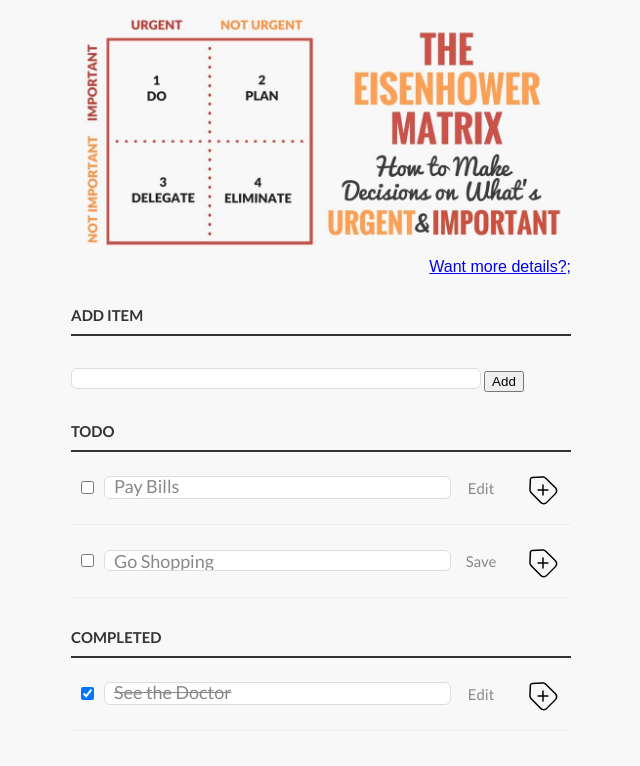
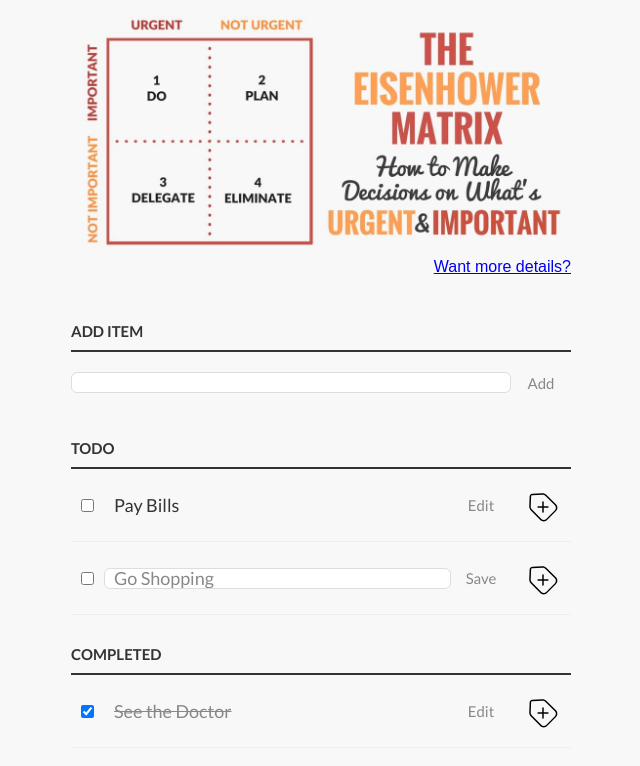
Before and after one commit to Egor-bog/clean-code-s1e1, a website: page index.html in a window 1280 px wide. Shown: the whole page, without its empty margins (319-959 px from the left). Drawn offline with Linux system fonts and the light colour scheme.

Commit message:
add: 1.1 - done

```diff
--- a/app.js
+++ b/app.js
@@ -6,20 +6,17 @@
 //Break things down into smaller steps and take each step at a time.
 
 
-
 // Event handling, user interaction is what starts the code execution.
 
 var taskInput=document.getElementById("new-task");//Add a new task.
 var addButton=document.getElementsByTagName("button")[0];//first button
-var incompleteTaskHolder=document.getElementById("main-conteiner");//ul of #incompleteTasks
+var incompleteTaskHolder=document.getElementById("incompleteTasks");//ul of #incompleteTasks
 var completedTasksHolder=document.getElementById("completed-tasks");//completed-tasks
 
 
 //New task list item
 var createNewTaskElement=function(taskString){
-
   var listItem=document.createElement("li");
-
   //input (checkbox)
   var checkBox=document.createElement("input");//checkbx
   //label
@@ -28,28 +25,21 @@ var createNewTaskElement=function(taskString){
   var editInput=document.createElement("input");//text
   //button.edit
   var editButton=document.createElement("button");//edit button
-
   //button.delete
   var deleteButton=document.createElement("button");//delete button
   var deleteButtonImg=document.createElement("img");//delete button image
 
   label.innerText=taskString;
-    label.className='main__input';
-
+  label.className='task';
   //Each elements, needs appending
   checkBox.type="checkbox";
   editInput.type="text";
-    editInput.className="main__input";
-
+  editInput.className="task";
   editButton.innerText="Edit"; //innerText encodes special characters, HTML does not.
-    editButton.className="main__buttonEdit";
-
-    deleteButton.className="main__buttonDelete";
+  editButton.className="edit";
+  deleteButton.className="delete";
   deleteButtonImg.src='./remove.svg';
-    deleteButtonImg.className="main-imgDelete";
   deleteButton.appendChild(deleteButtonImg);
-
-
   //and appending.
   listItem.appendChild(checkBox);
   listItem.appendChild(label);
@@ -59,20 +49,15 @@ var createNewTaskElement=function(taskString){
   return listItem;
 }
 
-
-
 var addTask=function(){
   console.log("Add Task...");
   //Create a new list item with the text from the #new-task:
   if (!taskInput.value) return;
   var listItem=createNewTaskElement(taskInput.value);
-
   //Append listItem to incompleteTaskHolder
   incompleteTaskHolder.appendChild(listItem);
   bindTaskEvents(listItem, taskCompleted);
-
   taskInput.value="";
-
 }
 
 //Edit an existing task.
@@ -80,17 +65,13 @@ var addTask=function(){
 var editTask=function(){
   console.log("Edit Task...");
   console.log("Change 'edit' to 'save'");
-
-
   var listItem=this.parentNode;
-
   var editInput=listItem.querySelector('input[type=text]');
   var label=listItem.querySelector("label");
-    var editBtn=listItem.querySelector(".main__buttonEdit");
+  var editBtn=listItem.querySelector(".edit");
   var containsClass=listItem.classList.contains("editMode");
   //If class of the parent is .editmode
   if(containsClass){
-
       //switch to .editmode
       //label becomes the inputs value.
       label.innerText=editInput.value;
@@ -99,7 +80,6 @@ var editTask=function(){
       editInput.value=label.innerText;
       editBtn.innerText="Save";
   }
-
   //toggle .editmode on the parent.
   listItem.classList.toggle("editMode");
 };
@@ -108,7 +88,6 @@ var editTask=function(){
 //Delete task.
 var deleteTask=function(){
   console.log("Delete Task...");
-
   var listItem=this.parentNode;
   var ul=listItem.parentNode;
   //Remove the parent list item from the ul.
@@ -158,10 +137,8 @@ var bindTaskEvents=function(taskListItem,checkBoxEventHandler){
   console.log("bind list item events");
   //select ListItems children
   var checkBox=taskListItem.querySelector("input[type=checkbox]");
-    var editButton=taskListItem.querySelector("button.main__buttonEdit");
-    var deleteButton=taskListItem.querySelector("button.main__buttonDelete");
-
-
+  var editButton=taskListItem.querySelector("button.edit");
+  var deleteButton=taskListItem.querySelector("button.delete");
   //Bind editTask to edit button.
   editButton.onclick=editTask;
   //Bind deleteTask to delete button.
--- a/index.html
+++ b/index.html
@@ -1,80 +1,56 @@
-<!DOCTYPE html5>
-
 <html>
   <head>
-      <title>Todo App</title>
-      <link href="https://fonts.googleapis.com/css?family=Lato:300,400,700" rel="stylesheet">
-      <link rel="stylesheet" href="style.css" media="screen" charset="utf-8">
+    <title>Todo App</title>
+    <link href='https://fonts.googleapis.com/css?family=Lato:300,400,700' rel='stylesheet' type='text/css'>
+    <link rel="stylesheet" href="style.css" type="text/css" MEDIA="screen" charset="utf-8">
   </head>
-
-  <body class ="body">
-
-    <div class="header">
-      <img class="header__img" src="./eisenhower-matrix.jpg">
-      <a class="header__link" href="https://goal-life.com/page/method/matrix-eisenhower">Want more details?;
-      </a>
+  <body>
+    <div class="aaa">
+      <img src="./eisenhower-matrix.jpg">
+      <a class='more_inf' href="https://goal-life.com/page/method/matrix-eisenhower">Want more details&quest;</a>
     </div>
-
-    <div class="main">
-      <h3 class="main-title">
-          Add Item
-      </h3>
-      <input id="new-task"class="main__input" type="text">
-      <button>
-        Add
-      </button>
-      <h3 class="main-title">
-        Todo
-      </h3>
-      <ul id="main-conteiner">
+    <div class="centered-main-page-element">
+      <p id='topSectionForAddingElementToList'>
+        <label for="new-task">Add Item</label>
+        <div class="task-row-wrapper">
+          <input id='new-task'class="task" type="text">
+          <button>Add</button>
+        </div>
+      </p>
+      <h3>Todo</h3>
+      <ul id='incompleteTasks'>
         <li>
-          <input type="checkbox">
-          <label class="main__input">
-            Pay Bills
-          </label>
-          <input type="text" class="main__input">
-          <button class="main__buttonEdit">
-            Edit
-          </button>
-          <button class="main__buttonDelete">
-            <img class="main-imgDelete" src="./remove.svg">
+          <input type='checkbox'>
+          <label class="task">Pay Bills</label>
+          <input type="text">
+          <button class="edit">Edit</button>
+          <button class="delete">
+            <img src="./remove.svg">
           </button>
         </li>
         <li class="editMode">
           <input type="checkbox">
-          <label class="main__input">
-            Go Shopping
-          </label>
-          <input type="text" value="Go Shopping" class="main__input">
-          <button class="main__buttonEdit">
-            Save
-          </button>
-          <button class="main__buttonDelete">
-            <img class="main-imgDelete" src="./remove.svg">
+          <label class="task">Go Shopping</label>
+          <input type="text" value="Go Shopping" class="task">
+          <button class='edit'>Save</button>
+          <button class="delete">
+            <img src="./remove.svg">
           </button>
         </li>
       </ul>
-      <h3 class="main-title">
-        Completed
-      </h3>
+      <h3>Completed</h3>
       <ul id="completed-tasks">
         <li>
           <input type="checkbox" checked>
-          <label class="main__input label-finish">
-            See the Doctor
-          </label>
-          <input type="text" class="main__input">
-          <button class="main__buttonEdit">
-            Edit
-          </button>
-          <button class="main__buttonDelete">
-            <img class="main-imgDelete" src="./remove.svg">
+          <label class="task">See the Doctor</label>
+          <input type="text" class="task">
+          <button class="edit">Edit</button>
+          <button class="delete">
+            <img src="./remove.svg">
           </button>
         </li>
       </ul>
     </div>
-
-    <script src="app.js"></script>
-
+    <script type="text/javascript" SRC="app.js"></script>
   </body>
 </html>
--- a/style.css
+++ b/style.css
@@ -1,48 +1,51 @@
 /* Basic Style */
-.body {
+body {
   background-color: #f8f8f8;
   color: #333;
   font-family: Lato, sans-serif;
 }
-
-.header {
+.aaa {
   width: 500px;
   margin: 0 auto;
   display: block;
   text-align: right;
 }
-
-.header__img {
+.aaa img {
   width: 100%;
 }
-
-.header__link {
+.aaa .more_inf {
   font-family: fantasy, cursive;
 }
 
 @media (max-width:768px) {
-  .header {
-    text-align: center;
+  .aaa { text-align: center;
   }
 }
 
-.main {
+.centered-main-page-element {
   display: block;
   width: 500px;
   margin: 0 auto 0;
 }
-
-#new-task {
-  width: 82%;
-  margin-top: 2rem;
+.task {
+  width: 56%;
+  display: inline-block;
+  flex-grow: 1
 }
-
+.task-row-wrapper {
+  display: flex;
+}
 ul {
   margin:0;
   padding: 0px;
 }
-
-.main__buttonEdit, .main__buttonDelete  {
+li, h3 {
+  list-style:none;
+}
+input,button{
+  outline:none;
+}
+button {
   background: none;
   border: 0px;
   color: #888;
@@ -51,11 +54,11 @@ ul {
   font-family: Lato, sans-serif;
   cursor: pointer;
 }
-.mainmain__buttonEdit__button:hover {
+button:hover {
   color: #3a3A3a;
 }
 /* Heading */
-.main-title {
+h3, label[for='new-task'] {
   color: #333;
   font-weight: 700;
   font-size: 15px;
@@ -64,7 +67,8 @@ ul {
   margin: 0;
   text-transform: uppercase;
 }
-.main__input {
+input[type="text"] {
+  margin: 0;
   font-size: 18px;
   line-height: 18px;
   height: 21px;
@@ -74,18 +78,19 @@ ul {
   border-radius: 6px;
   font-family: Lato, sans-serif;
   color: #888;
-  flex-grow: 1;
 }
-.main__input:focus {
+input[type="text"]:focus {
   color: #333;
 }
 
 /* New Task */
-label[for="new-task"] {
+label[for='new-task'] {
   display: block;
   margin: 0 0 20px;
 }
-
+input#new-task {
+  width: 318px;
+}
 p > button:hover {
   color: #0FC57C;
 }
@@ -99,32 +104,38 @@ li {
   justify-content: space-between;
   align-items: center;
 }
+li > * {
+  vertical-align: middle;
+}
 
-input[type="checkbox"] {
+li > input[type="checkbox"] {
   margin: 0 10px;
 }
-.main__label {
+li > label {
   padding-left: 10px;
   box-sizing: border-box;
   font-size: 18px;
   width: 226px;
-  flex-grow: 1;
-  vertical-align: middle;
 }
-
-.main-imgDelete {
+li >    input[type="text"] {
+  width: 226px
+}
+li > button.delete:hover {
+  color: #CF2323;
+}
+button.delete img {
   height: 2em;
   transform: rotateZ(45deg);
   transition: transform 200ms ease-in;
 }
-.main-imgDelete:hover {
+button.delete img:hover {
   transform: rotateZ(0);
 }
 
 /* Completed */
-.label-finish {
+ul#completed-tasks label {
   text-decoration: line-through;
-  color: #888;
+  color: #888888;
 }
 
 /* Edit Task */
@@ -134,8 +145,7 @@ ul li input[type=text] {
 
 ul li.editMode input[type=text] {
   display:inline-block;
-  width:224px;
-
+  width:224px
 }
 
 ul li.editMode label {
```
Also changed, not shown: package.json (added, +19 -0 lines). Lines whose indentation alone changed are shown as unchanged.
